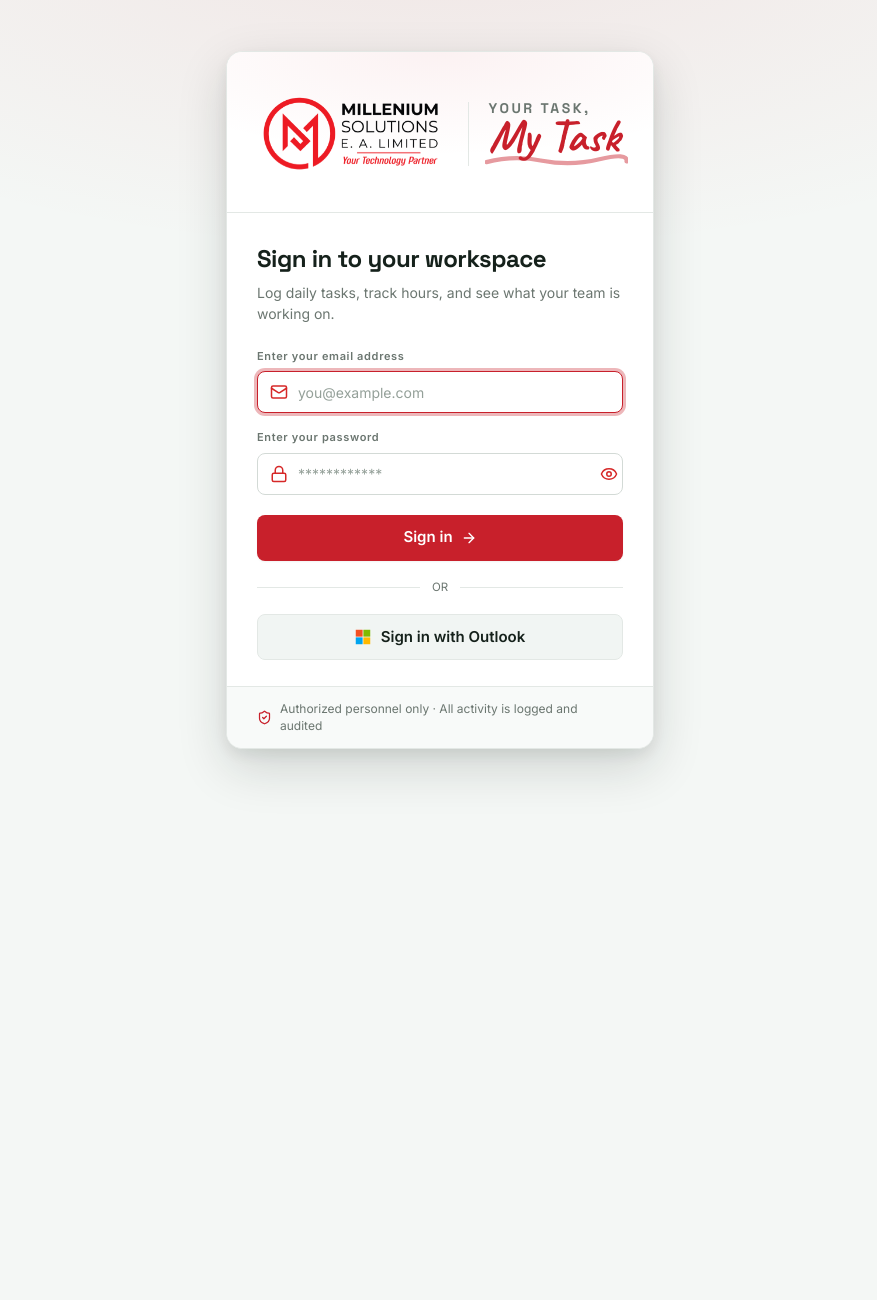
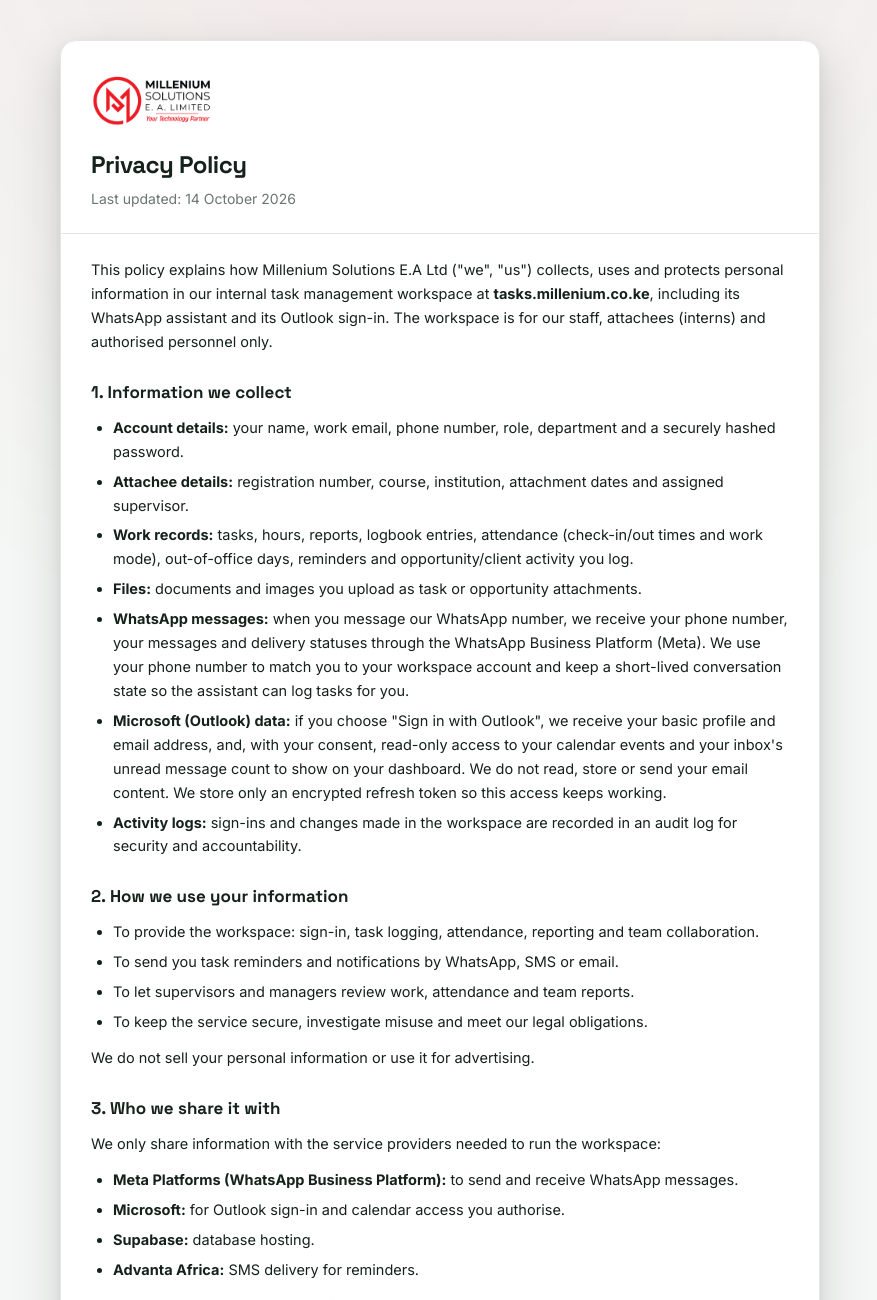
Before and after one commit to BKerio/Kaziyangu, a React (Vite) app in the folder frontend/: page /privacy in a window 1280 px wide. Before the commit this address led to /login. Shown: the top 1300 px of the page, without its empty margins (200-1077 px from the left). Before the commit the page ends 800 px from the top, so only its background shows below. Built offline with nearby package versions, Linux system fonts and the light colour scheme; no server answers.

Commit message:
new updates

```diff
--- a/frontend/src/index.css
+++ b/frontend/src/index.css
@@ -943,6 +943,20 @@ h1, h2 { font-family: var(--font-display); }
 .login-copy { font-size: 12px; color: var(--muted-2); text-align: center; margin: 0; max-width: 380px; line-height: 1.5; }
 .login-submit:active:not(:disabled) { transform: scale(.98); }
 
+/* Public privacy policy - reuses the login card look, wider for reading. */
+.privacy-page { min-height: 100vh; padding: 40px 16px; background: radial-gradient(110% 70% at 50% -10%, color-mix(in srgb, var(--green) 8%, transparent), transparent 60%), var(--bg); }
+.privacy-card { max-width: 760px; margin: 0 auto; background: var(--surface); border: 1px solid var(--border); border-radius: var(--radius-lg); box-shadow: var(--shadow-lg); overflow: hidden; }
+.privacy-head { padding: 32px 30px 24px; border-bottom: 1px solid var(--border); }
+.privacy-body { padding: 24px 30px 30px; font-size: 14.5px; line-height: 1.65; color: var(--ink); }
+.privacy-body p { margin: 0 0 12px; }
+.privacy-body ul, .privacy-body ol { margin: 0 0 12px; padding-left: 22px; }
+.privacy-body ul { list-style: disc; }
+.privacy-body ol { list-style: decimal; }
+.privacy-body li { margin-bottom: 6px; }
+.privacy-body a { color: var(--green); text-decoration: underline; }
+.privacy-section { margin-top: 24px; scroll-margin-top: 16px; }
+.privacy-section h2 { font-family: var(--font-display); font-size: 17px; font-weight: 700; margin: 0 0 10px; color: var(--ink); }
+
 .alert-error {
   display: flex; align-items: flex-start; gap: 9px;
   padding: 12px 14px; border-radius: var(--radius-sm);
--- /dev/null
+++ b/frontend/src/pages/legal/PrivacyPolicyPage.tsx
@@ -0,0 +1,121 @@
+import { Link } from 'react-router-dom';
+import { ArrowLeft, ShieldCheck } from 'lucide-react';
+import logo from '@/assets/logos/logo(black).png';
+
+// Public page (no login) - its URL is what Meta (WhatsApp Cloud API) and
+// Microsoft (Outlook sign-in) are given as this app's privacy policy, so keep
+// it reachable without auth and keep it in sync with what the backend collects.
+const COMPANY = 'Millenium Solutions E.A Ltd';
+const CONTACT_EMAIL = 'info@millenium.co.ke';
+const LAST_UPDATED = '14 October 2026';
+
+function Section({ id, title, children }: { id?: string; title: string; children: React.ReactNode }) {
+  return (
+    <section id={id} className="privacy-section">
+      <h2>{title}</h2>
+      {children}
+    </section>
+  );
+}
+
+function PrivacyPolicyPage() {
+  return (
+    <div className="privacy-page">
+      <article className="privacy-card fade-up">
+        <header className="privacy-head">
+          <img src={logo} draggable={false} alt={COMPANY} style={{ height: 56, width: 'auto' }} />
+          <h1 className="login-title" style={{ marginTop: 18 }}>Privacy Policy</h1>
+          <p className="login-sub" style={{ margin: 0 }}>Last updated: {LAST_UPDATED}</p>
+        </header>
+
+        <div className="privacy-body">
+          <p>
+            This policy explains how {COMPANY} ("we", "us") collects, uses and protects personal information
+            in our internal task management workspace at <strong>tasks.millenium.co.ke</strong>, including its
+            WhatsApp assistant and its Outlook sign-in. The workspace is for our staff, attachees (interns) and
+            authorised personnel only.
+          </p>
+
+          <Section title="1. Information we collect">
+            <ul>
+              <li><strong>Account details:</strong> your name, work email, phone number, role, department and a securely hashed password.</li>
+              <li><strong>Attachee details:</strong> registration number, course, institution, attachment dates and assigned supervisor.</li>
+              <li><strong>Work records:</strong> tasks, hours, reports, logbook entries, attendance (check-in/out times and work mode), out-of-office days, reminders and opportunity/client activity you log.</li>
+              <li><strong>Files:</strong> documents and images you upload as task or opportunity attachments.</li>
+              <li><strong>WhatsApp messages:</strong> when you message our WhatsApp number, we receive your phone number, your messages and delivery statuses through the WhatsApp Business Platform (Meta). We use your phone number to match you to your workspace account and keep a short-lived conversation state so the assistant can log tasks for you.</li>
+              <li><strong>Microsoft (Outlook) data:</strong> if you choose "Sign in with Outlook", we receive your basic profile and email address, and, with your consent, read-only access to your calendar events and your inbox's unread message count to show on your dashboard. We do not read, store or send your email content. We store only an encrypted refresh token so this access keeps working.</li>
+              <li><strong>Activity logs:</strong> sign-ins and changes made in the workspace are recorded in an audit log for security and accountability.</li>
+            </ul>
+          </Section>
+
+          <Section title="2. How we use your information">
+            <ul>
+              <li>To provide the workspace: sign-in, task logging, attendance, reporting and team collaboration.</li>
+              <li>To send you task reminders and notifications by WhatsApp, SMS or email.</li>
+              <li>To let supervisors and managers review work, attendance and team reports.</li>
+              <li>To keep the service secure, investigate misuse and meet our legal obligations.</li>
+            </ul>
+            <p>We do not sell your personal information or use it for advertising.</p>
+          </Section>
+
+          <Section title="3. Who we share it with">
+            <p>We only share information with the service providers needed to run the workspace:</p>
+            <ul>
+              <li><strong>Meta Platforms (WhatsApp Business Platform):</strong> to send and receive WhatsApp messages.</li>
+              <li><strong>Microsoft:</strong> for Outlook sign-in and calendar access you authorise.</li>
+              <li><strong>Supabase:</strong> database hosting.</li>
+              <li><strong>Advanta Africa:</strong> SMS delivery for reminders.</li>
+            </ul>
+            <p>We may also disclose information if the law requires it.</p>
+          </Section>
+
+          <Section title="4. Security and retention">
+            <p>
+              Data is sent over encrypted (HTTPS) connections. Passwords are hashed, OAuth tokens are encrypted, and
+              access is restricted by role. We keep your information for as long as you have an account and for as
+              long as we need it for business records or the law requires. WhatsApp conversation state expires automatically.
+            </p>
+          </Section>
+
+          <Section title="5. Your rights">
+            <p>
+              Under the Kenya Data Protection Act, 2019, you may ask to access, correct or delete your personal
+              information, or object to how it is processed. You can disconnect Outlook at any time from your Microsoft
+              account settings, and stop WhatsApp messages by not messaging our number or by asking us to remove your
+              phone number.
+            </p>
+          </Section>
+
+          <Section id="data-deletion" title="6. Requesting deletion of your data">
+            <p>To have your data deleted, including WhatsApp and Outlook-related data:</p>
+            <ol>
+              <li>Email <a href={`mailto:${CONTACT_EMAIL}?subject=Data%20deletion%20request`}>{CONTACT_EMAIL}</a> with the subject "Data deletion request".</li>
+              <li>Include your full name and the email address and/or phone number linked to your account.</li>
+              <li>We will confirm your identity and delete or anonymise your data within 30 days, except records we must keep by law. We will confirm by email when this is done.</li>
+            </ol>
+          </Section>
+
+          <Section title="7. Changes to this policy">
+            <p>We may update this policy from time to time. The "Last updated" date above shows when it last changed.</p>
+          </Section>
+
+          <Section title="8. Contact us">
+            <p>
+              {COMPANY}<br />
+              Email: <a href={`mailto:${CONTACT_EMAIL}`}>{CONTACT_EMAIL}</a>
+            </p>
+          </Section>
+        </div>
+
+        <div className="login-foot" style={{ justifyContent: 'space-between' }}>
+          <span className="flex items-center gap-2"><ShieldCheck size={15} /> Your data is handled under Kenyan law</span>
+          <Link to="/login" className="flex items-center gap-1" style={{ color: 'var(--green)', fontWeight: 600 }}>
+            <ArrowLeft size={14} /> Sign in
+          </Link>
+        </div>
+      </article>
+    </div>
+  );
+}
+
+export default PrivacyPolicyPage;
--- a/frontend/src/router/index.tsx
+++ b/frontend/src/router/index.tsx
@@ -4,6 +4,7 @@ import RoleGuard from '@/components/shared/RoleGuard';
 import AppShell from '@/components/layout/AppShell';
 import LoginPage from '@/pages/auth/LoginPage';
 import MicrosoftCallbackPage from '@/pages/auth/MicrosoftCallbackPage';
+import PrivacyPolicyPage from '@/pages/legal/PrivacyPolicyPage';
 import { useAuthStore } from '@/stores/authStore';
 
 // Heavy authenticated pages are code-split so they load on demand (keeps the
@@ -43,6 +44,10 @@ export const router = createBrowserRouter([
   {
     path: '/auth/callback',
     element: <MicrosoftCallbackPage />,
+  },
+  {
+    path: '/privacy',
+    element: <PrivacyPolicyPage />,
   },
   {
     path: '/unauthorized',
```
